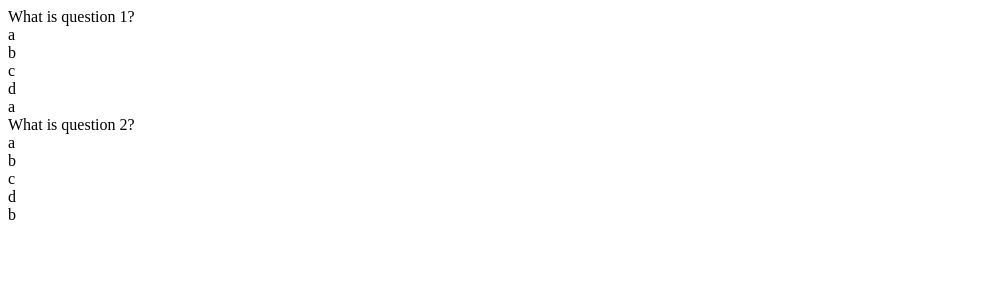
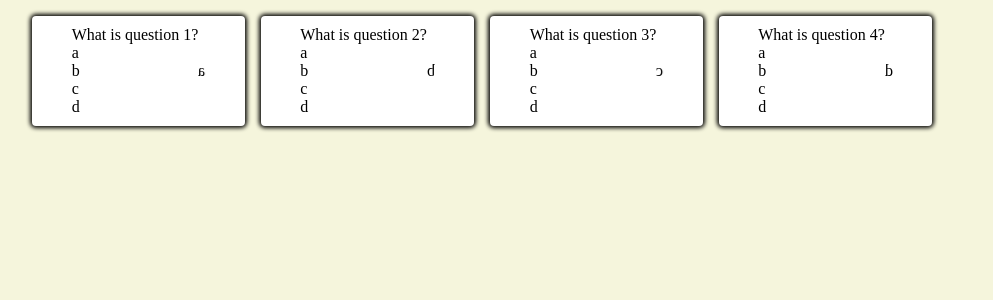
Before and after one commit to williamwdev/flashcard-react, a React (Create React App) app: page / in a window 1280 px wide. Shown: the top 300 px of the page, without its empty margins (0-993 px from the left). Built offline with nearby package versions, Linux system fonts and the light colour scheme.

Commit message:
added styling for card and behavior for card flipping

```diff
--- /dev/null
+++ b/src/App.css
@@ -0,0 +1,49 @@
+body {
+  background-color: beige;
+  margin: 0;
+}
+
+.container {
+  max-width: 900px;
+  margin: 1rem 2rem;
+}
+
+.card-grid {
+  display: grid;
+  align-items: center;
+  grid-template-columns: repeat(auto-fill, minmax(200px, 1fr));
+  gap: 1rem;
+}
+
+.card {
+  display: flex;
+  justify-content: center;
+  align-items: center;
+  position: relative;
+  border-radius: .25rem;
+  padding: 10px;
+  box-shadow: 0 0 4px 2px;
+  background-color: white;
+  transform-style: preserve-3d;
+  transition: 200ms;
+  cursor: pointer;
+  transform: perspective(1000px) rotateY(var(--rotate-y, 0)) translateY(var(--translate-y, 0));
+}
+
+.card:hover {
+  --translate-y: -2px;
+  box-shadow: 0 0 4px 2px;
+}
+
+.card.flip {
+  --rotate-y: 180deg;
+}
+
+
+.card .front {
+  left: 0;
+}
+
+.card .back {
+  transform: rotateY(180deg)
+}
--- a/src/App.js
+++ b/src/App.js
@@ -1,12 +1,15 @@
 import React, { useState } from 'react';
 import FlashcardList from './FlashcardList';
+import './App.css';
 
 function App() {
   const [flashcards, setFlashcards] = useState(SAMPLE_FLASHCARDS);
-  console.log(flashcards)
+  console.log(flashcards);
 
   return (
-    <FlashcardList flashcards={flashcards} />
+    <div className="container">
+      <FlashcardList flashcards={flashcards} />
+    </div>
   );
 }
 
@@ -15,24 +18,26 @@ const SAMPLE_FLASHCARDS = [
     id: 1,
     question: 'What is question 1?',
     answer: 'a',
-    options: [
-      'a',
-      'b',
-      'c',
-      'd',
-    ]
+    options: ['a', 'b', 'c', 'd'],
   },
   {
     id: 2,
     question: 'What is question 2?',
     answer: 'b',
-    options: [
-      'a',
-      'b',
-      'c',
-      'd',
-    ]
+    options: ['a', 'b', 'c', 'd'],
+  },
+  {
+    id: 3,
+    question: 'What is question 3?',
+    answer: 'c',
+    options: ['a', 'b', 'c', 'd'],
+  },
+  {
+    id: 4,
+    question: 'What is question 4?',
+    answer: 'd',
+    options: ['a', 'b', 'c', 'd'],
   }
-]
+];
 
 export default App;
--- a/src/Flashcard.js
+++ b/src/Flashcard.js
@@ -1,10 +1,12 @@
-import React, { useState, useRef } from 'react';
+import React, { useState, useRef, useEffect } from 'react';
 
 export default function Flashcard({ flashcard }) {
   const [flip, setFlip] = useState(false);
 
   const frontEl = useRef();
   const backEl = useRef();
+
+  // useEffect([flashcard.question, flashcard.answer, flashcard.options])
 
   return (
     <div
```
